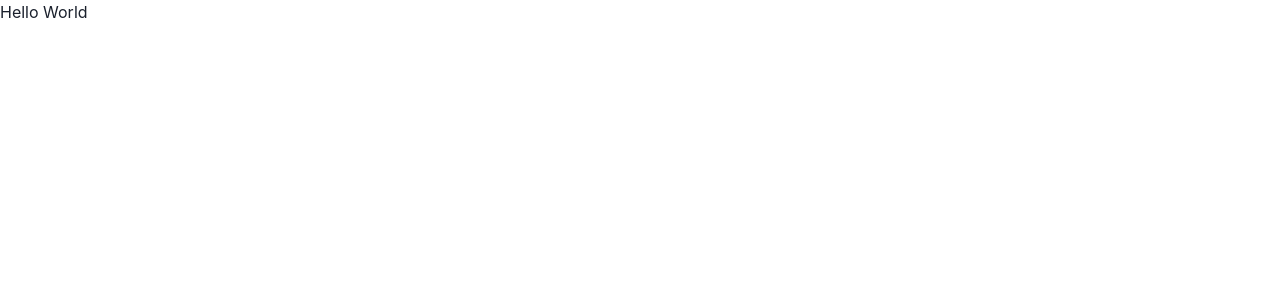
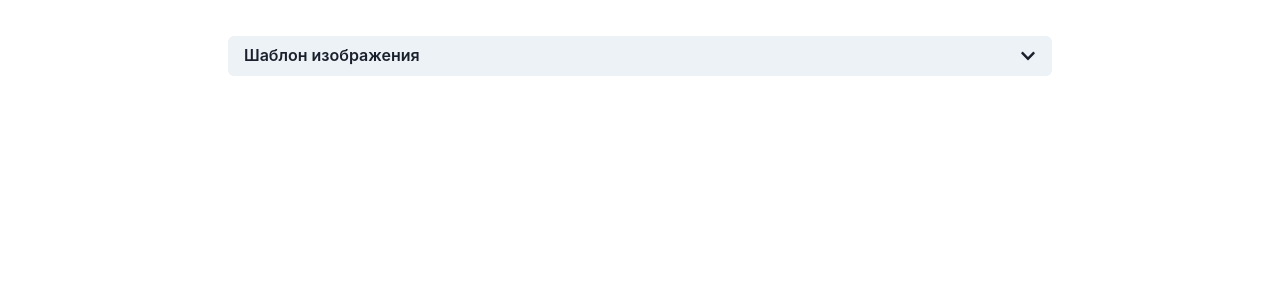
Before and after one commit to neodino/dentis-img-generator, a React (Create React App) app: page / in a window 1280 px wide. Shown: the top 300 px of the page. Built offline with nearby package versions, Linux system fonts and the light colour scheme.

Commit message:
Add image type selector component

```diff
--- a/src/App.js
+++ b/src/App.js
@@ -1,8 +1,12 @@
+import { Container } from "@chakra-ui/react";
 import React from "react";
+import InputController from "./components/InputController";
 
 function App() {
   return (
-    <h1>Hello World</h1>
+    <Container maxW='4xl' p={6}>
+      <InputController />
+    </Container>
   );
 }
 
--- /dev/null
+++ b/src/components/InputController/ImageTypeSelector/index.js
@@ -0,0 +1,27 @@
+import { Button, Menu, MenuButton, MenuItem, MenuList } from '@chakra-ui/react';
+import { FaChevronDown, FaChevronUp } from 'react-icons/fa';
+import React, { useState } from 'react';
+
+const ImageTypeSelector = () => {
+
+    return (
+        <Menu placement='bottom-end'>
+            {({ isOpen }) => (
+                <>
+                    <MenuButton textAlign='left' isActive={isOpen} as={Button} rightIcon={isOpen ? <FaChevronUp /> : <FaChevronDown />}>
+                        Шаблон изображения
+                    </MenuButton>
+                    <MenuList>
+                        <MenuItem>Download</MenuItem>
+                        <MenuItem>Create a Copy</MenuItem>
+                        <MenuItem>Mark as Draft</MenuItem>
+                        <MenuItem>Delete</MenuItem>
+                        <MenuItem>Attend a Workshop</MenuItem>
+                    </MenuList>
+                </>
+            )}
+        </Menu>
+    );
+};
+
+export default ImageTypeSelector;
--- /dev/null
+++ b/src/components/InputController/index.js
@@ -0,0 +1,18 @@
+import { Stack, useColorModeValue } from '@chakra-ui/react';
+import React from 'react';
+import ImageTypeSelector from './ImageTypeSelector';
+
+const InputController = () => {
+    return (
+        <Stack
+            spacing={3}
+            p={3}
+            rounded='xl'
+            bg={useColorModeValue('white', 'gray.700')}
+        >
+            <ImageTypeSelector />
+        </Stack>
+    );
+};
+
+export default InputController;
```
